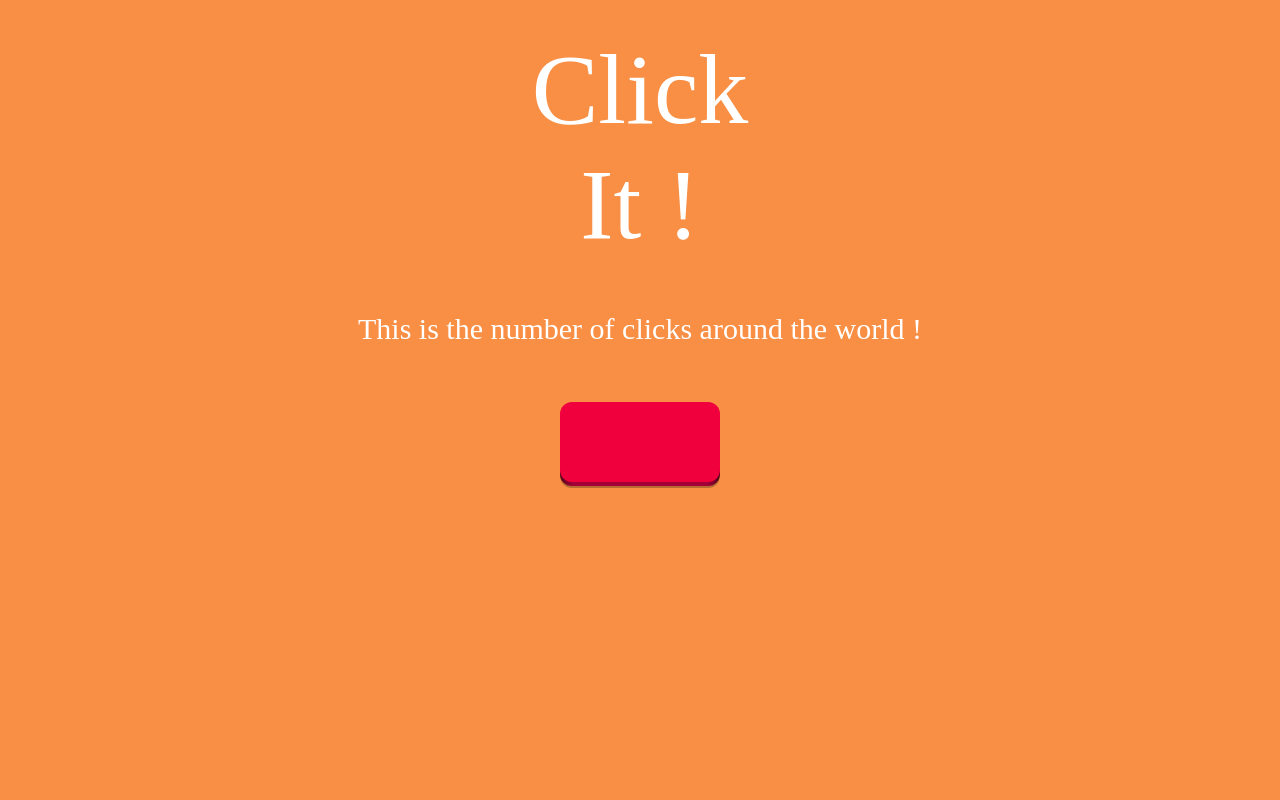
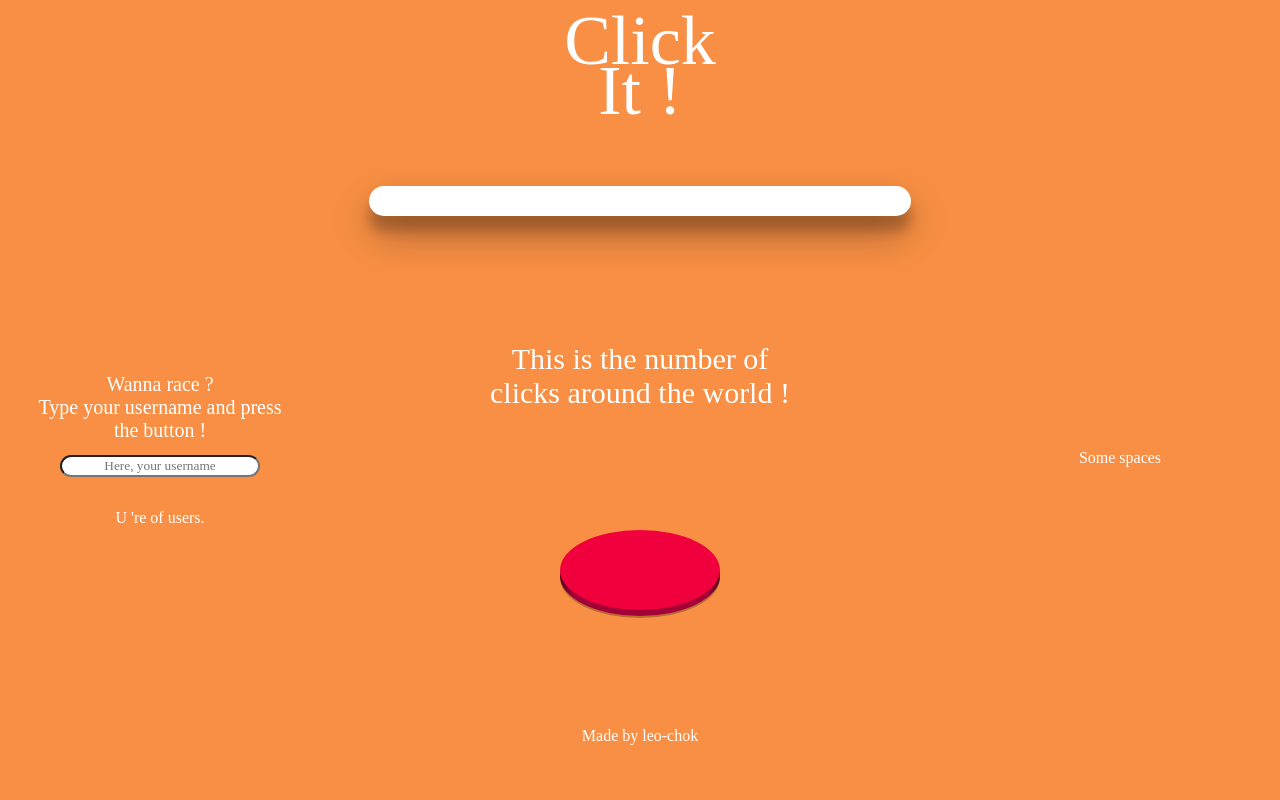
Before and after one commit to leo-chok/clickit-front, a plain HTML site: page index.html in a window 1280 px wide. Drawn offline with Linux system fonts and the light colour scheme; no server answers; a web font is replaced by a local one.

Commit message:
Amélioration complete + ajout d'un classement par pseudo utilisateur

```diff
--- a/index.html
+++ b/index.html
@@ -14,14 +14,26 @@
 </head>
 
 <body>
-    <div id="container">
     <div id="title">
         <h1>Click</h1>
         <h1>It !</h1>
     </div>
+    <div id="container">
+        <div id="left">
+            <span>Wanna race ?</span>
+            <span>Type your username and press the button !</span>
+            <input type="text" name="username" id="usernameTextField" placeholder="Here, your username">
+            <div id="table">
+                <div id="user"></div>
+                <div id="usercount"></div>
+            </div>
+            <div class="usersNumber">
+                <p>U 're <span id="rank"></span> of <span id="people"></span> users.</p>
+            </div>
+        </div>
 
+        <div id="center">
             <div id="counter"></div>
-
             <div id="message">
                 <span>This is the number of clicks around the world !</span>
             </div>
@@ -34,7 +46,12 @@
             </button>
 
             <div id="sign">
+                <a href="https://github.com/leo-chok"><span>Made by leo-chok</span></a>
+            </div>
+        </div>
 
+        <div id="right">
+            <span>Some spaces</span>
         </div>
     </div>
 
--- a/index.js
+++ b/index.js
@@ -1,5 +1,10 @@
 // Init
+let topTen = [];
+let sortListUsers = [];
+let rank = "#";
+
 refreshCounter();
+refreshTable();
 
 //Functions
 function refreshCounter() {
@@ -10,6 +15,47 @@ function refreshCounter() {
     });
 }
 
+function eraseTable() {
+  document.getElementById("user").innerHTML = "";
+  document.getElementById("usercount").innerHTML = "";
+  topTen = [];
+}
+
+function refreshTable() {
+  fetch("https://clickit-back.vercel.app/users")
+    .then((response) => response.json())
+    .then((data) => {
+      let dataUsers = data.listUsers;
+      let listUsers = [];
+      for (let i = 0; i < dataUsers.length; i++) {
+        const element = dataUsers[i];
+        listUsers.push(element);
+      }
+
+      sortListUsers = listUsers.sort(({ count: a }, { count: b }) => b - a);
+
+      for (let j = 0; j < 10; j++) {
+        topTen.push(sortListUsers[j]);
+      }
+
+      for (let x = 0; x < topTen.length; x++) {
+        const user = topTen[x];
+        document.getElementById("user").innerHTML += `
+        <div>
+      ${user.username}
+      </div>
+      `;
+        document.getElementById("usercount").innerHTML += `
+        <div>
+      ${user.count}
+      </div>
+      `;
+      }
+      document.getElementById("rank").textContent = rank;
+      document.getElementById("people").textContent = listUsers.length;
+    });
+}
+
 // Au click du bouton
 document.getElementById("button").addEventListener("click", () => {
   fetch("https://clickit-back.vercel.app/add")
@@ -17,6 +63,23 @@ document.getElementById("button").addEventListener("click", () => {
     .then((data) => {
       if (data) {
         refreshCounter();
+
+        // Si username rentré !
+
+        let username = document.getElementById("usernameTextField").value;
+
+        if (username) {
+          fetch(`https://clickit-back.vercel.app/users/add/${username}`)
+            .then((response) => response.json())
+            .then((data) => {
+              if (data) {
+                rank =
+                  sortListUsers.findIndex((x) => x.username == username) + 1;
+                eraseTable();
+                refreshTable();
+              }
+            });
+        }
       }
     });
 });
--- a/style.css
+++ b/style.css
@@ -1,21 +1,21 @@
-@import url('https://fonts.googleapis.com/css2?family=Modak&family=Space+Grotesk:wght@300..700&display=swap');
-@import url('https://fonts.googleapis.com/css2?family=Barriecito&display=swap');
+@import url("https://fonts.googleapis.com/css2?family=Modak&family=Space+Grotesk:wght@300..700&display=swap");
+@import url("https://fonts.googleapis.com/css2?family=Barriecito&display=swap");
 
 body {
+  display: flex;
+  flex-direction: column;
+  justify-content: flex-start;
+  align-items: center;
   margin: 0;
   width: 100vw;
   height: 100vh;
   overflow: hidden;
+  background-color: rgb(248, 143, 68);
 }
 
-#container {
-  display: flex;
-  flex-direction: column;
-  justify-content: flex-start;
-  align-items: center;
-  width: 100%;
-  height: 100%;
-  background-color: rgb(248, 143, 68);
+a {
+  text-decoration: none;
+  color: inherit;
 }
 
 #title {
@@ -23,57 +23,151 @@ body {
   flex-direction: column;
   justify-content: center;
   align-items: center;
-  margin-top: 2em;
-
+  height: fit-content;
+  width: 100%;
+  margin-top: 1em;
 }
 
 h1 {
-
-  font-family: 'Barriecito';
+  font-family: "Barriecito";
   font-weight: 200;
-  font-size: 100px;
-  margin: 0;
-  padding: 0;
+  font-size: 70px;
+  margin: -15px;
+  padding: -100px;
   color: rgb(255, 255, 255);
 }
 
+#container {
+  display: flex;
+  flex-direction: row;
+  justify-content: center;
+  width: 100%;
+  height: 100%;
+}
+
+/* LEFT PART */
+
+#left {
+  display: flex;
+  flex-direction: column;
+  justify-content: center;
+  align-items: center;
+  width: 25%;
+  height: 100%;
+}
+
+#left > span {
+  width: 80%;
+  font-family: "Barriecito";
+  font-weight: 100;
+  font-size: 20px;
+  margin: 0px;
+  padding: 0px;
+  color: rgb(255, 255, 255);
+  text-align: center;
+}
+
+#usernameTextField {
+  width: 60%;
+  margin-top: 1em;
+  border-radius: 1em;
+  font-family: "Barriecito";
+  text-align: center;
+}
+
+#table {
+  display: flex;
+  flex-direction: row;
+  width: 70%;
+  margin-top: 1em;
+  font-family: "Barriecito";
+  color: rgb(255, 255, 255);
+}
+
+#user {
+  display: flex;
+  flex-direction: column;
+  justify-content: flex-start;
+  align-items: flex-start;
+  width: 50%;
+  min-width: fit-content;
+  height: 100%;
+  overflow-x: hidden;
+}
+#usercount {
+  display: flex;
+  flex-direction: column;
+  justify-content: flex-start;
+  align-items: flex-end;
+  width: 50%;
+  height: 100%;
+}
+
+.usersNumber {
+  display: flex;
+  flex-direction: row;
+  justify-content: center;
+  align-items: center;
+  font-family: "Barriecito";
+  color: rgb(255, 255, 255);
+}
+
+/* CENTER PART */
+#center {
+  display: flex;
+  flex-direction: column;
+  justify-content: space-around;
+  align-items: center;
+  width: 50%;
+  height: 100%;
+}
+
 #counter {
-font-size: 50px;
-font-family:"Space Grotesk";
-color: rgb(223, 71, 33);
-width: 80%;
-text-align: center;
-margin: .5em;
-
-border-radius: 1em;
-background-color: rgb(255, 255, 255) ;
-box-shadow: rgba(0, 0, 0, 0.3) 0px 19px 38px, rgba(0, 0, 0, 0.22) 0px 15px 12px;
+  font-size: 30px;
+  font-family: "Space Grotesk";
+  width: 80%;
+  text-align: center;
+  margin: 0.5em;
+  padding: 0.5em;
+  border-radius: 2em;
+  background-color: rgb(255, 255, 255);
+  box-shadow: rgba(0, 0, 0, 0.3) 0px 19px 38px,
+    rgba(0, 0, 0, 0.22) 0px 15px 12px;
 }
 
 #message {
-font-size: 30px;
-font-family:'Barriecito';
-color: rgb(255, 255, 255);
-margin-bottom: 2em;
+  width: 50%;
+  font-size: 30px;
+  font-family: "Barriecito";
+  color: rgb(255, 255, 255);
+  margin-bottom: 0.5em;
+  text-align: center;
 }
 
+#sign {
+  display: flex;
+  flex-direction: column;
+  justify-content: center;
+  align-items: center;
+  font-family: "Barriecito";
+  color: rgb(255, 255, 255);
+}
 
+/* RIGHT PART */
 
+#right {
+  display: flex;
+  flex-direction: column;
+  justify-content: center;
+  align-items: center;
+  width: 25%;
+  height: 100%;
+}
 
-
-
-
-
-
-
-
-
-
-
-
-
-
-
+#right > span {
+  font-family: "Barriecito";
+  color: rgb(255, 255, 255);
+}
 
 /* CSS DU BUTTON */
 .button-82-pushable {
@@ -95,14 +189,11 @@ margin-bottom: 2em;
   left: 0;
   width: 100%;
   height: 100%;
-  border-radius: 12px;
+  border-radius: 50%;
   background: hsl(0deg 0% 0% / 0.25);
   will-change: transform;
   transform: translateY(2px);
-  transition:
-    transform
-    600ms
-    cubic-bezier(.3, .7, .4, 1);
+  transition: transform 600ms cubic-bezier(0.3, 0.7, 0.4, 1);
 }
 
 .button-82-edge {
@@ -111,7 +202,7 @@ margin-bottom: 2em;
   left: 0;
   width: 100%;
   height: 100%;
-  border-radius: 12px;
+  border-radius: 50%;
   background: linear-gradient(
     to left,
     hsl(340deg 100% 16%) 0%,
@@ -125,16 +216,13 @@ margin-bottom: 2em;
   display: block;
   position: relative;
   padding: 12px 27px;
-  border-radius: 12px;
+  border-radius: 50%;
   font-size: 1.1rem;
   color: white;
   background: hsl(345deg 100% 47%);
   will-change: transform;
-  transform: translateY(-4px);
-  transition:
-    transform
-    600ms
-    cubic-bezier(.3, .7, .4, 1);
+  transform: translateY(-6px);
+  transition: transform 600ms cubic-bezier(0.3, 0.7, 0.4, 1);
 }
 
 @media (min-width: 400px) {
@@ -151,10 +239,7 @@ margin-bottom: 2em;
 
 .button-82-pushable:hover .button-82-front {
   transform: translateY(-6px);
-  transition:
-    transform
-    250ms
-    cubic-bezier(.3, .7, .4, 1.5);
+  transition: transform 250ms cubic-bezier(0.3, 0.7, 0.4, 1.5);
 }
 
 .button-82-pushable:active .button-82-front {
@@ -164,10 +249,7 @@ margin-bottom: 2em;
 
 .button-82-pushable:hover .button-82-shadow {
   transform: translateY(4px);
-  transition:
-    transform
-    250ms
-    cubic-bezier(.3, .7, .4, 1.5);
+  transition: transform 250ms cubic-bezier(0.3, 0.7, 0.4, 1.5);
 }
 
 .button-82-pushable:active .button-82-shadow {
```
Lines whose indentation alone changed are shown as unchanged.
